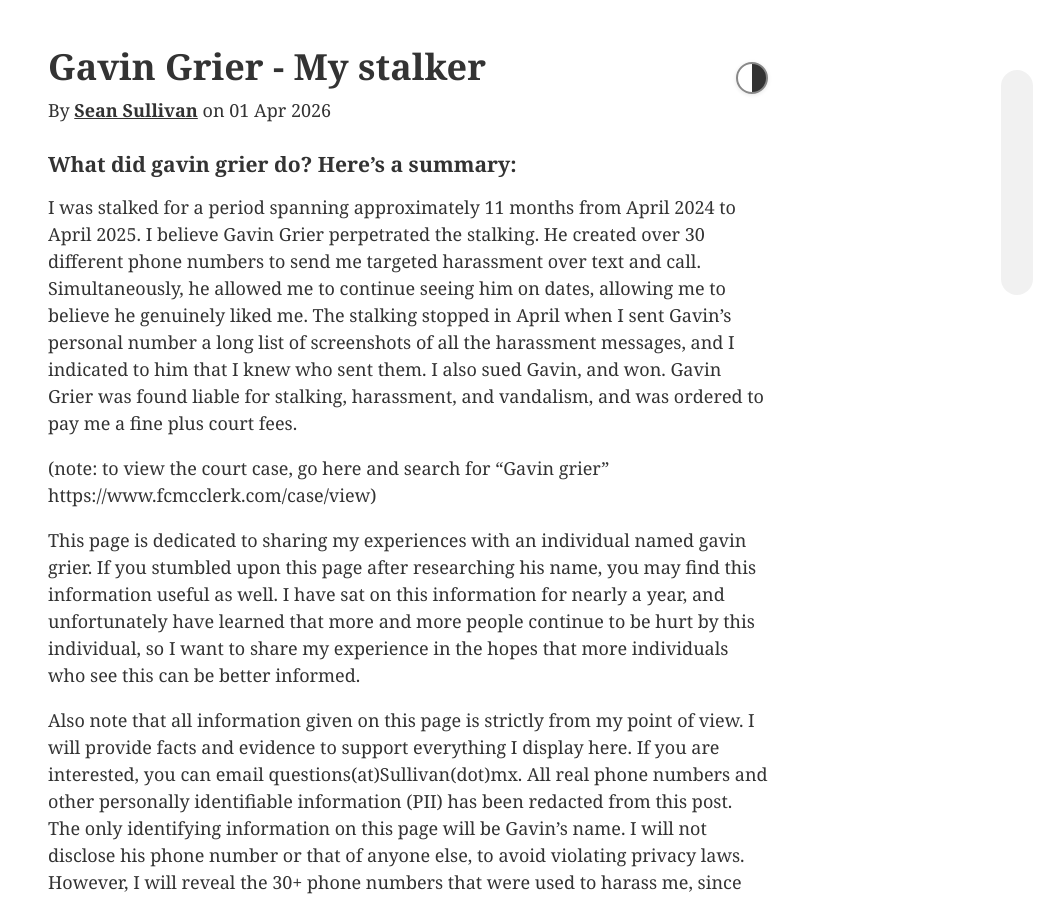
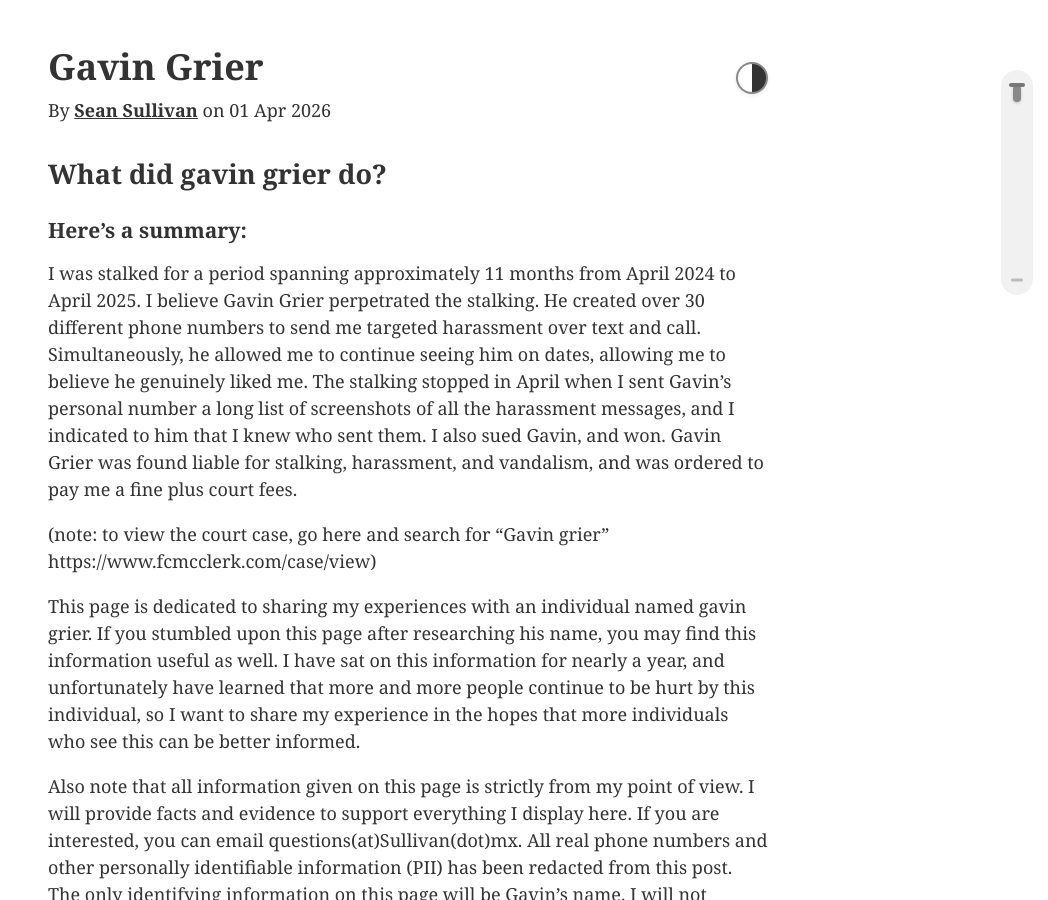
Before and after one commit to 0sps/sullivan.mx, a Jekyll site: the page built from _posts/2026-04-01-Gavin-Grier-stalker.md, in a window 1280 px wide and 900 px high. Shown: the whole window, without its empty margins (232-1280 px from the left). Built offline with Jekyll 4.4.1, drawn with Linux system fonts in a browser that asks for light colours.

Commit message:
Update 2026-04-01-Gavin-Grier-stalker.md

```diff
--- a/_posts/2026-04-01-Gavin-Grier-stalker.md
+++ b/_posts/2026-04-01-Gavin-Grier-stalker.md
@@ -1,12 +1,14 @@
 ---
 layout: post
-title: "Gavin Grier - My stalker"
+title: "Gavin Grier"
 date: 2026-04-01
 tags: [personal]
 
 ---
 
-### What did gavin grier do? Here’s a summary:
+## What did gavin grier do?
+
+### Here’s a summary:
 
   I was stalked for a period spanning approximately 11 months from April 2024 to April 2025. I believe Gavin Grier perpetrated the stalking. He created over 30 different phone numbers to send me targeted harassment over text and call. Simultaneously, he allowed me to continue seeing him on dates, allowing me to believe he genuinely liked me. The stalking stopped in April when I sent Gavin’s personal number a long list of screenshots of all the harassment messages, and I indicated to him that I knew who sent them. I also sued Gavin, and won. Gavin Grier was found liable for stalking, harassment, and vandalism, and was ordered to pay me a fine plus court fees.
 
```
